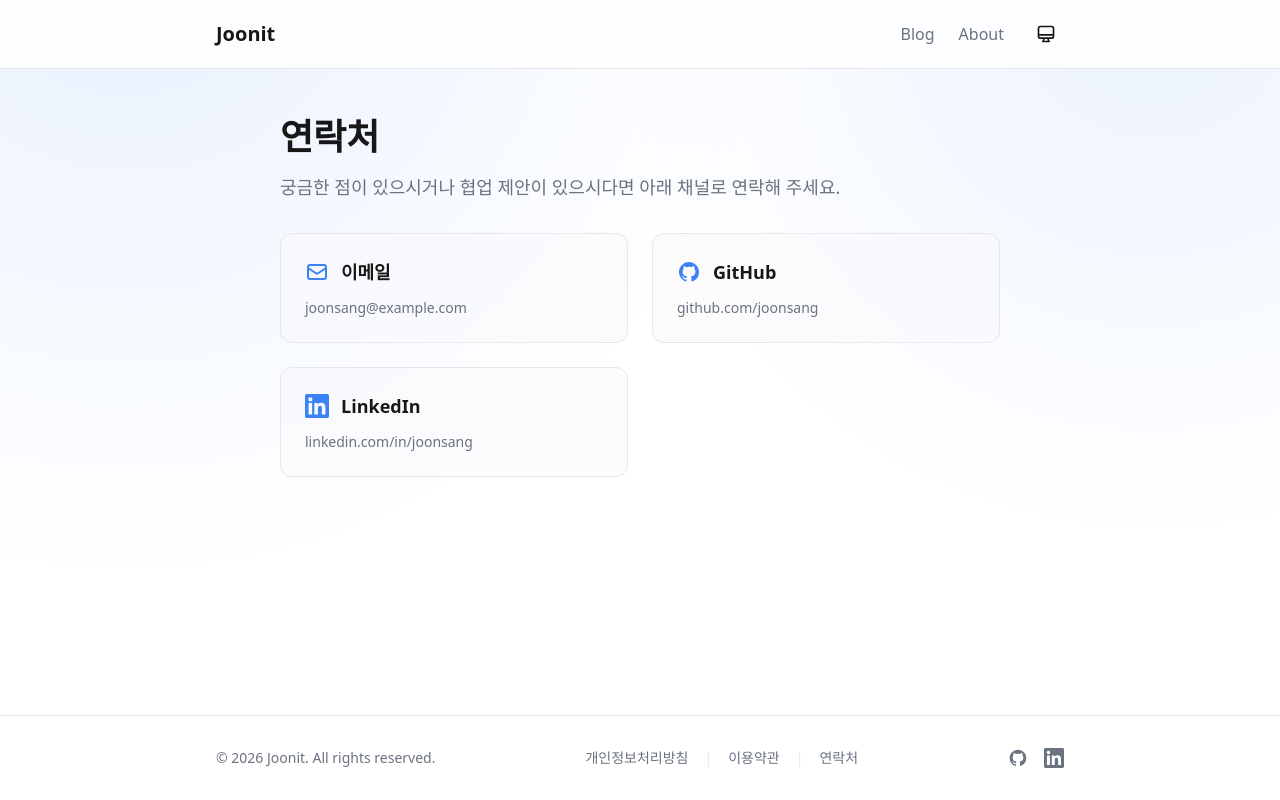
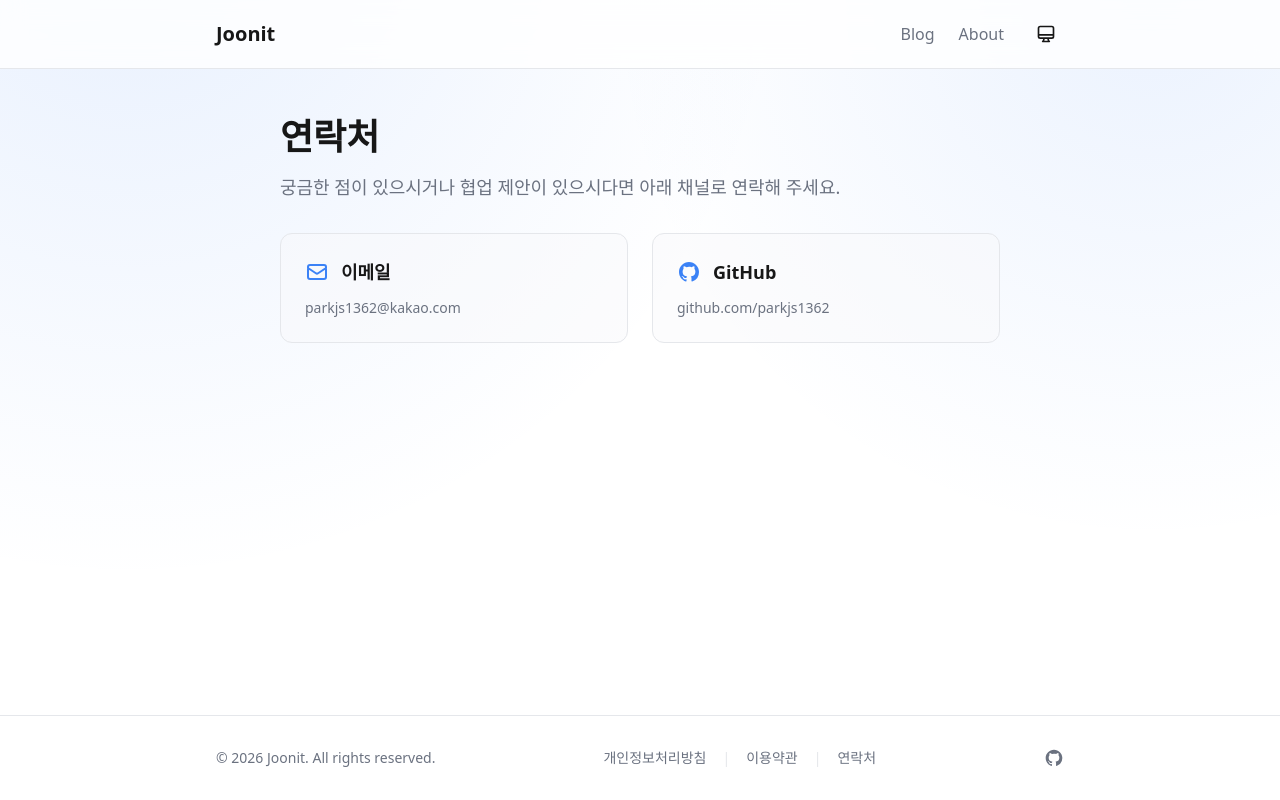
Before and after one commit to parkjs1362/joonit, a Next.js app: page /contact in a window 1280 px wide. Built offline with nearby package versions, Linux system fonts and the light colour scheme.

Commit message:
chore: 연락처 더미 소셜 제거 및 이메일/GitHub 업데이트

```diff
--- a/app/about/page.tsx
+++ b/app/about/page.tsx
@@ -1,5 +1,6 @@
 import { Metadata } from 'next';
 import AnimatedSection from '@/components/AnimatedSection';
+import { siteConfig } from '@/lib/config';
 
 export const metadata: Metadata = {
   title: '소개',
@@ -50,20 +51,11 @@ export default function AboutPage() {
           <ul>
             <li>
               <a
-                href="https://github.com/joonsang"
+                href={siteConfig.author.github}
                 target="_blank"
                 rel="noopener noreferrer"
               >
                 GitHub
-              </a>
-            </li>
-            <li>
-              <a
-                href="https://linkedin.com/in/joonsang"
-                target="_blank"
-                rel="noopener noreferrer"
-              >
-                LinkedIn
               </a>
             </li>
           </ul>
--- a/app/contact/page.tsx
+++ b/app/contact/page.tsx
@@ -1,12 +1,14 @@
 import { Metadata } from 'next';
 import AnimatedSection from '@/components/AnimatedSection';
+import { siteConfig } from '@/lib/config';
 
 export const metadata: Metadata = {
   title: '연락처',
-  description: 'Joonit 블로그 연락처 및 소셜 미디어',
+  description: 'Joonit 블로그 연락처',
 };
 
 export default function ContactPage() {
+  const githubLabel = siteConfig.author.github.replace(/^https?:\/\//, '');
   return (
     <div className="max-w-3xl mx-auto px-4 sm:px-6 py-12">
       <AnimatedSection>
@@ -19,7 +21,7 @@ export default function ContactPage() {
       <div className="grid gap-6 sm:grid-cols-2">
         <AnimatedSection delay={0.1}>
           <a
-            href="mailto:joonsang@example.com"
+            href={`mailto:${siteConfig.author.email}`}
             className="block p-6 rounded-xl border border-border bg-card/50 hover:border-primary/50 transition-colors"
           >
             <div className="flex items-center gap-3 mb-3">
@@ -38,13 +40,13 @@ export default function ContactPage() {
               </svg>
               <h2 className="text-lg font-semibold">이메일</h2>
             </div>
-            <p className="text-muted text-sm">joonsang@example.com</p>
+            <p className="text-muted text-sm">{siteConfig.author.email}</p>
           </a>
         </AnimatedSection>
 
         <AnimatedSection delay={0.2}>
           <a
-            href="https://github.com/joonsang"
+            href={siteConfig.author.github}
             target="_blank"
             rel="noopener noreferrer"
             className="block p-6 rounded-xl border border-border bg-card/50 hover:border-primary/50 transition-colors"
@@ -63,28 +65,7 @@ export default function ContactPage() {
               </svg>
               <h2 className="text-lg font-semibold">GitHub</h2>
             </div>
-            <p className="text-muted text-sm">github.com/joonsang</p>
-          </a>
-        </AnimatedSection>
-
-        <AnimatedSection delay={0.3}>
-          <a
-            href="https://linkedin.com/in/joonsang"
-            target="_blank"
-            rel="noopener noreferrer"
-            className="block p-6 rounded-xl border border-border bg-card/50 hover:border-primary/50 transition-colors"
-          >
-            <div className="flex items-center gap-3 mb-3">
-              <svg
-                className="w-6 h-6 text-primary"
-                fill="currentColor"
-                viewBox="0 0 24 24"
-              >
-                <path d="M20.447 20.452h-3.554v-5.569c0-1.328-.027-3.037-1.852-3.037-1.853 0-2.136 1.445-2.136 2.939v5.667H9.351V9h3.414v1.561h.046c.477-.9 1.637-1.85 3.37-1.85 3.601 0 4.267 2.37 4.267 5.455v6.286zM5.337 7.433c-1.144 0-2.063-.926-2.063-2.065 0-1.138.92-2.063 2.063-2.063 1.14 0 2.064.925 2.064 2.063 0 1.139-.925 2.065-2.064 2.065zm1.782 13.019H3.555V9h3.564v11.452zM22.225 0H1.771C.792 0 0 .774 0 1.729v20.542C0 23.227.792 24 1.771 24h20.451C23.2 24 24 23.227 24 22.271V1.729C24 .774 23.2 0 22.222 0h.003z" />
-              </svg>
-              <h2 className="text-lg font-semibold">LinkedIn</h2>
-            </div>
-            <p className="text-muted text-sm">linkedin.com/in/joonsang</p>
+            <p className="text-muted text-sm">{githubLabel}</p>
           </a>
         </AnimatedSection>
       </div>
--- a/app/privacy/page.tsx
+++ b/app/privacy/page.tsx
@@ -1,5 +1,6 @@
 import { Metadata } from 'next';
 import AnimatedSection from '@/components/AnimatedSection';
+import { siteConfig } from '@/lib/config';
 
 export const metadata: Metadata = {
   title: '개인정보처리방침',
@@ -77,10 +78,10 @@ export default function PrivacyPage() {
 
           <h2>7. 개인정보 보호책임자</h2>
           <ul>
-            <li>성명: Joonsang</li>
+            <li>성명: {siteConfig.author.name}</li>
             <li>
               이메일:{' '}
-              <a href="mailto:joonsang@example.com">joonsang@example.com</a>
+              <a href={`mailto:${siteConfig.author.email}`}>{siteConfig.author.email}</a>
             </li>
           </ul>
 
--- a/components/Footer.tsx
+++ b/components/Footer.tsx
@@ -1,4 +1,5 @@
 import Link from 'next/link';
+import { siteConfig } from '@/lib/config';
 
 export default function Footer() {
   return (
@@ -25,7 +26,7 @@ export default function Footer() {
 
           <div className="flex items-center gap-4">
             <a
-              href="https://github.com/joonsang"
+              href={siteConfig.author.github}
               target="_blank"
               rel="noopener noreferrer"
               className="text-muted hover:text-foreground transition-colors"
@@ -35,17 +36,6 @@ export default function Footer() {
                 <path fillRule="evenodd" d="M12 2C6.477 2 2 6.484 2 12.017c0 4.425 2.865 8.18 6.839 9.504.5.092.682-.217.682-.483 0-.237-.008-.868-.013-1.703-2.782.605-3.369-1.343-3.369-1.343-.454-1.158-1.11-1.466-1.11-1.466-.908-.62.069-.608.069-.608 1.003.07 1.531 1.032 1.531 1.032.892 1.53 2.341 1.088 2.91.832.092-.647.35-1.088.636-1.338-2.22-.253-4.555-1.113-4.555-4.951 0-1.093.39-1.988 1.029-2.688-.103-.253-.446-1.272.098-2.65 0 0 .84-.27 2.75 1.026A9.564 9.564 0 0112 6.844c.85.004 1.705.115 2.504.337 1.909-1.296 2.747-1.027 2.747-1.027.546 1.379.202 2.398.1 2.651.64.7 1.028 1.595 1.028 2.688 0 3.848-2.339 4.695-4.566 4.943.359.309.678.92.678 1.855 0 1.338-.012 2.419-.012 2.747 0 .268.18.58.688.482A10.019 10.019 0 0022 12.017C22 6.484 17.522 2 12 2z" clipRule="evenodd" />
               </svg>
             </a>
-            <a
-              href="https://linkedin.com/in/joonsang"
-              target="_blank"
-              rel="noopener noreferrer"
-              className="text-muted hover:text-foreground transition-colors"
-              aria-label="LinkedIn"
-            >
-              <svg className="w-5 h-5" fill="currentColor" viewBox="0 0 24 24">
-                <path d="M20.447 20.452h-3.554v-5.569c0-1.328-.027-3.037-1.852-3.037-1.853 0-2.136 1.445-2.136 2.939v5.667H9.351V9h3.414v1.561h.046c.477-.9 1.637-1.85 3.37-1.85 3.601 0 4.267 2.37 4.267 5.455v6.286zM5.337 7.433c-1.144 0-2.063-.926-2.063-2.065 0-1.138.92-2.063 2.063-2.063 1.14 0 2.064.925 2.064 2.063 0 1.139-.925 2.065-2.064 2.065zm1.782 13.019H3.555V9h3.564v11.452zM22.225 0H1.771C.792 0 0 .774 0 1.729v20.542C0 23.227.792 24 1.771 24h20.451C23.2 24 24 23.227 24 22.271V1.729C24 .774 23.2 0 22.222 0h.003z"/>
-              </svg>
-            </a>
           </div>
         </div>
       </div>
--- a/lib/config.ts
+++ b/lib/config.ts
@@ -4,9 +4,8 @@ export const siteConfig = {
   description: '개발, 기술, 그리고 일상에 대한 이야기를 나누는 개인 블로그입니다.',
   author: {
     name: 'Joonsang',
-    email: 'joonsang@example.com',
-    github: 'https://github.com/joonsang',
-    linkedin: 'https://linkedin.com/in/joonsang',
+    email: 'parkjs1362@kakao.com',
+    github: 'https://github.com/parkjs1362',
   },
   keywords: ['블로그', '개발', '프로그래밍', 'Next.js', 'React', 'TypeScript'] as string[],
 } as const;
```
